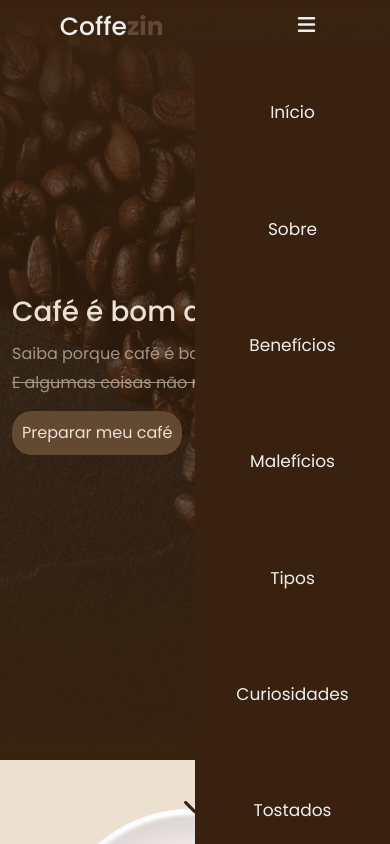
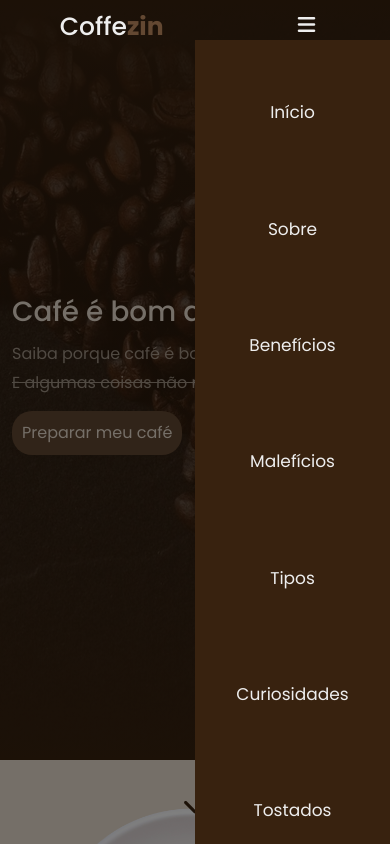
Before and after one commit to Nulo0/Coffezin, a plain HTML site: page index.html in a window 390 px wide. Both pictures are taken after a click on the element 306 px from the left and 27 px from the top of the page. Shown: the top 844 px of the page. Drawn offline with nearby package versions, Linux system fonts and the light colour scheme; no server answers.

Commit message:
mobile menu ajust

```diff
--- a/app.js
+++ b/app.js
@@ -23,14 +23,22 @@ const responsive_button = () => {
     const mobile_menu = document.querySelector(".mobile-menu");
     const nav_list = document.querySelector(".navList");
     const nav_list_li = document.querySelectorAll(".navList li");
+    const background_screen = document.querySelector('.close_menu');
 
     mobile_menu.addEventListener("click", () => {
         nav_list.classList.toggle("active")
+        background_screen.classList.toggle('is_close');
+    })
+
+    background_screen.addEventListener("click", () =>{
+        nav_list.classList.toggle("active");
+        background_screen.classList.toggle('is_close');
     })
 
     nav_list_li.forEach((link) => {
         link.addEventListener("click", () => {
-            nav_list.classList.toggle("active")
+            nav_list.classList.toggle("active");
+            background_screen.classList.toggle('is_close');
         })
     })
 }
--- a/index.html
+++ b/index.html
@@ -415,6 +415,8 @@
             </div>
         </div>
 
+        <div class="close_menu is_close"></div>
+
     </main>
 
     <footer>
--- a/style.css
+++ b/style.css
@@ -504,6 +504,20 @@ nav.scrolled_screen {
     opacity: 0.5;
 }
 
+.close_menu {
+    width: 100%;
+    height: 100%;
+    background-color: rgba(0,0,0,.5);
+    position: fixed;
+    top: 0;
+    left: 0;
+
+    z-index: 1;
+}
+
+.is_close {
+    display: none;
+}
 
 
 @media (max-width: 768px) {
```
